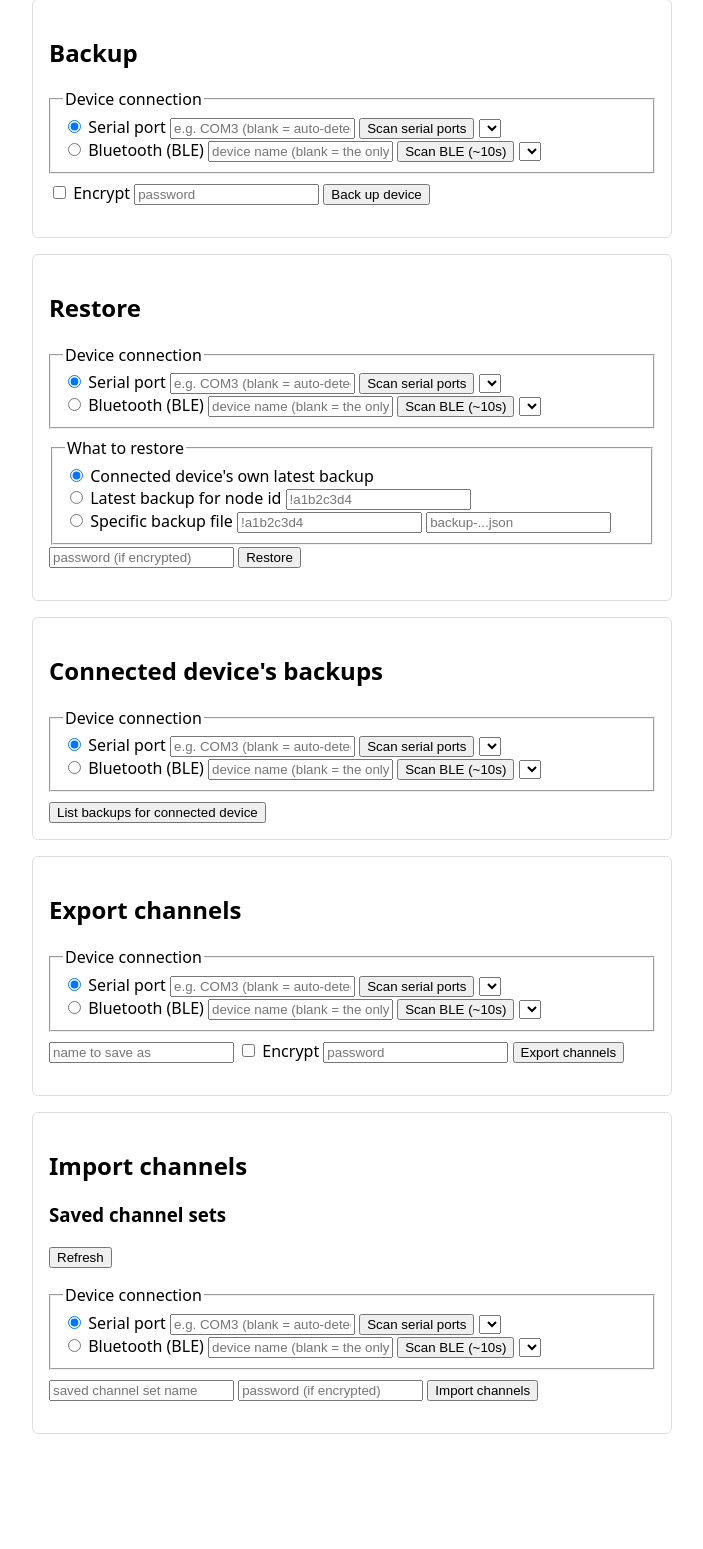
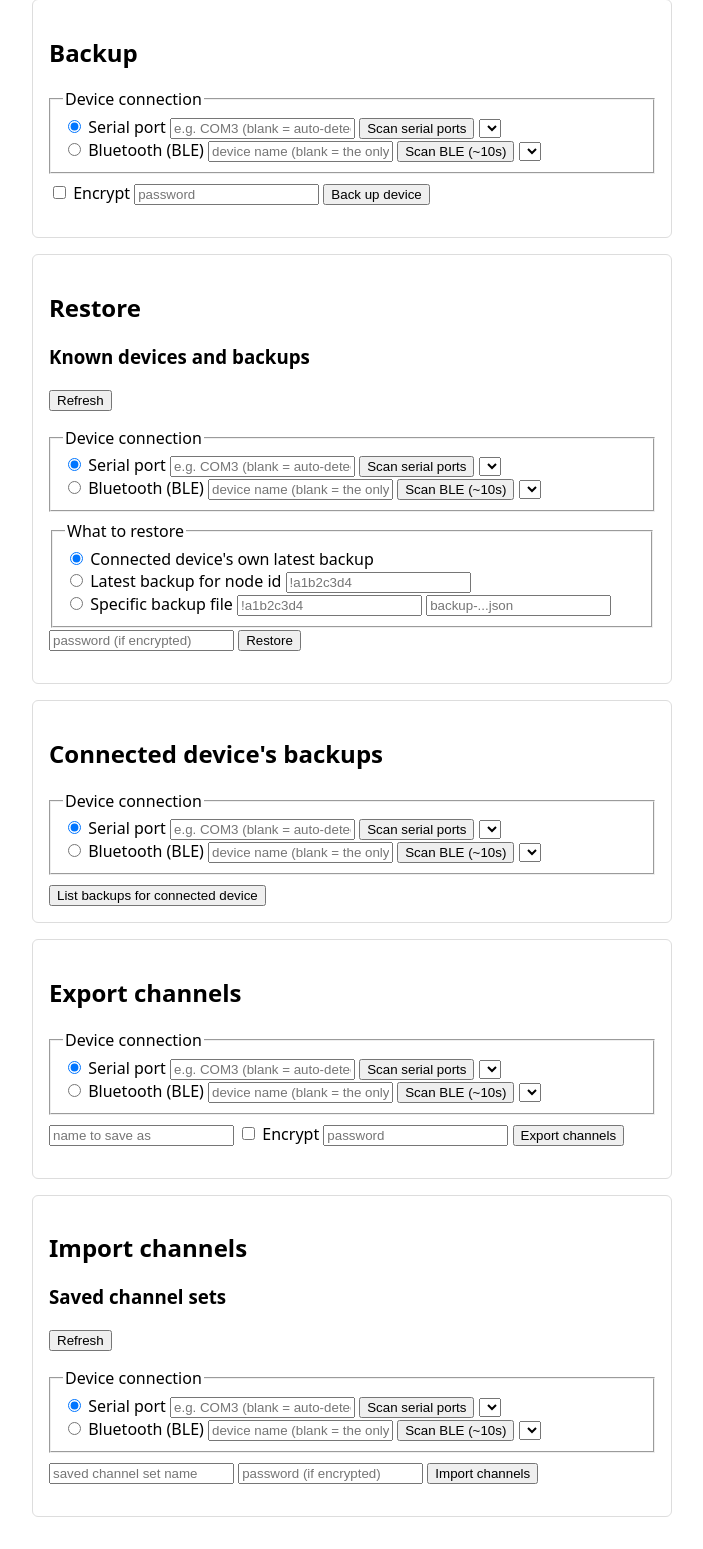
Before and after one commit to jebba2/meshProgrammer, a Flask app: page / in a window 1280 px wide. Shown: the part 376-1925 px from the top of the page, without its empty margins (288-991 px from the left). Before the commit the page ends 1810 px from the top, so only its background shows below. Run offline with Flask 3, Linux system fonts and the light colour scheme; lists and menus that the app fills with data are empty.

Commit message:
Show known devices and backups in the restore panel too
Same pattern as the saved channel sets list in import-channels: the
restore panel now shows its own refreshable list of known node ids
and backup counts, rendered from the same /api/list data as the
dashboard.

```diff
--- a/meshprogrammer/web/static/app.js
+++ b/meshprogrammer/web/static/app.js
@@ -102,16 +102,20 @@ function injectConnectionFields() {
   });
 }
 
-async function refreshDevices() {
-  const data = await getJSON("/api/list");
-  const list = document.getElementById("device-list");
-  list.innerHTML = "";
-  for (const deviceEntry of data.devices) {
+function renderDeviceList(listEl, devices) {
+  listEl.innerHTML = "";
+  for (const deviceEntry of devices) {
     const li = document.createElement("li");
     const suffix = deviceEntry.backups.length === 1 ? "" : "s";
     li.textContent = `${deviceEntry.node_id} (${deviceEntry.backups.length} backup${suffix})`;
-    list.appendChild(li);
+    listEl.appendChild(li);
   }
+}
+
+async function refreshDevices() {
+  const data = await getJSON("/api/list");
+  renderDeviceList(document.getElementById("device-list"), data.devices);
+  renderDeviceList(document.getElementById("restore-device-list"), data.devices);
 }
 
 function renderChannelSetList(listEl, channelSets) {
--- a/meshprogrammer/web/templates/index.html
+++ b/meshprogrammer/web/templates/index.html
@@ -45,6 +45,9 @@
 
   <section id="restore-section">
     <h2>Restore</h2>
+    <h3>Known devices and backups</h3>
+    <button type="button" data-refresh="devices">Refresh</button>
+    <ul id="restore-device-list"></ul>
     <form id="restore-form" data-connection></form>
     <fieldset>
       <legend>What to restore</legend>
```
